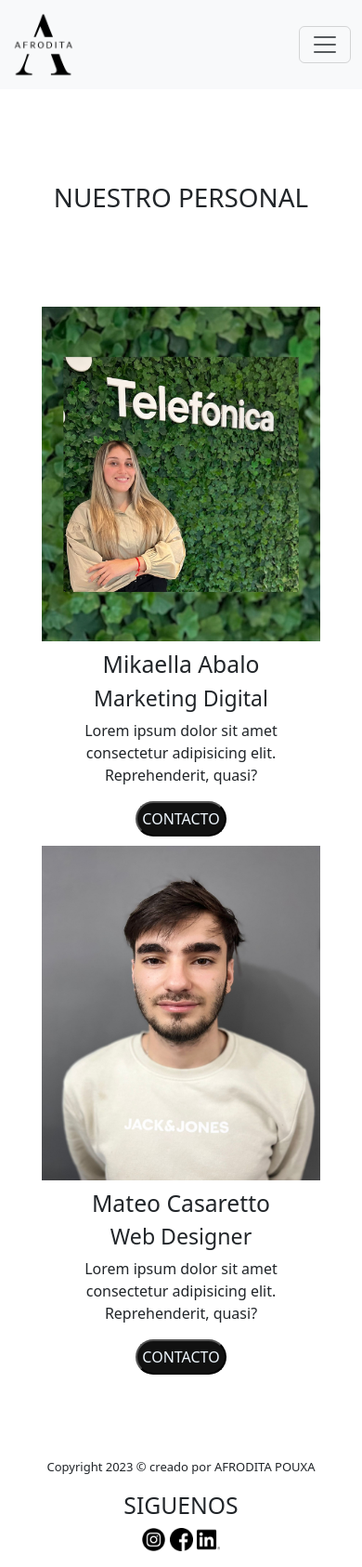
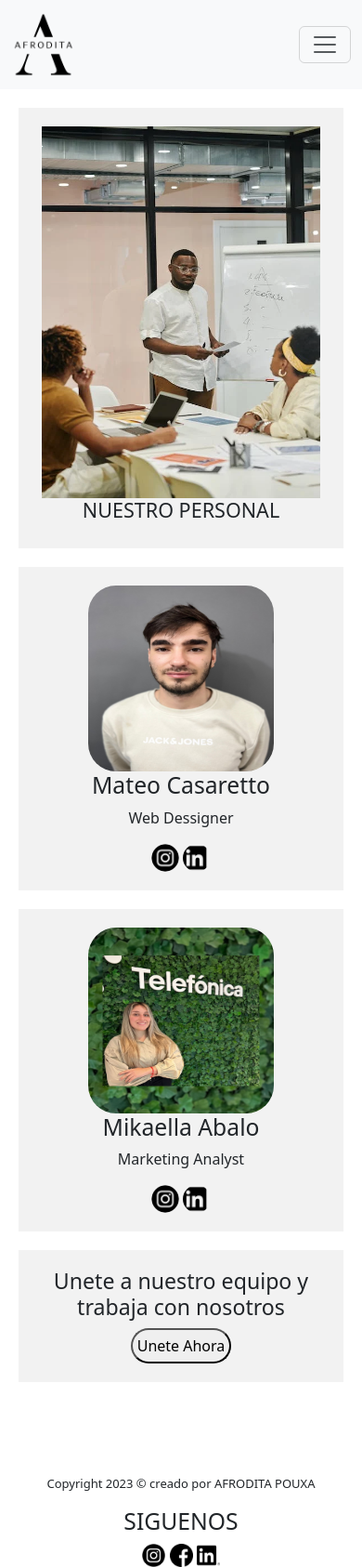
Before and after one commit to matecasaretto/PF-CASARETTO, a plain HTML site: page pages/personal.html in a window 390 px wide. Shown: the whole page at 93% size. Drawn offline with Linux system fonts and the light colour scheme.

Commit message:
Correcciones para Re-entrega

```diff
--- a/css/style.css
+++ b/css/style.css
@@ -166,16 +166,17 @@ nav a {
     text-decoration: none;
     color: aliceblue;
 }
+/*Styles de sobre nosotros*/
+.about-imgs {
+  display: flex;
+  flex-direction: column;
+  align-items: center;
+  text-align: center;
+}
 
-
-/*Styles de sobre nosotros*/
-.about-father{
-    display: grid;
-    grid-template-columns: 2fr 2fr;
-    grid-template-areas: "fila1" "fila2";
-    grid-template-rows: 0.5fr 0.5fr;
-    column-gap: 20px;
-    justify-content: center;
+.about-imgs img {
+  max-width: 100%;
+  max-height: 100%;
 }
 
 .about-title{
@@ -183,50 +184,91 @@ nav a {
     justify-content: center;
 }
 
-.about-img{
-    margin: 100px;
+
+
+
+/*Styles de PERSONAL*/
+  .main-about {
+    display: grid;
+    grid-template-columns: 1fr 1fr;
+    grid-template-rows: 1fr 1fr;
+    gap: 20px;
+    padding: 20px;
   }
 
-.about-img-1{
+  .hero {
     display: flex;
     flex-direction: column;
+    justify-content: center;
+    align-items: flex-start;
+    background-color: #f2f2f2;
+    text-align: center;
+    padding: 20px;
   }
 
 
-/*Styles de PERSONAL*/
+  .hero img{
+    height: 200px;
+    width: 200px;
+    border-radius: 30px;
+  }
+
+   .info a img{
+    height: 30px;
+    width: 30px;
+  }
 
 
-.personal{
-    background-color: #FFFFFF;
+
+  .content {
+    grid-row: 1/3;
+    background-color: #f2f2f2;
+    padding: 20px;
+    display: flex;
+    align-items: center;
+    text-align: center;
+    flex-direction: column;
+    font-size: 30px;
  }
 
-.personal-card{
-    width: 300px;
-    background-color: transparent;
-    margin: 0;
-    justify-content: space-between;
+  .content img{
+    justify-content: center;
+    height:800px;
+    width: 500px;
   }
 
-.personal-card img{
-    width: 100%;
+  .content h3{
+    font-size: 40px;
   }
 
-.personal-body{
-    text-align: center;
-    padding: 10px;
+  .sidebar {
+    background-color: #f2f2f2;
+    padding: 20px;
+  }
+  .moon{
+    grid-column: 1/3;
+    background-color: #f2f2f2;
+    padding: 20px;
+    display: flex;
+    flex-direction: column;
+    justify-content: center;
+    align-items: center;
   }
 
-.personal-button-card{
+  .moon button{
+    padding: 5px;
     border-radius: 20px;
-    padding: 5px;
-    background-color: #111111;
+    text-decoration: none;
   }
 
-.personal-button-card a{
-    border-radius: 20px;
-    text-decoration: none;
-    color: aliceblue;
+  .moon button:hover{
+    color: grey;
   }
+
+  .moon h3{
+    text-align: center;
+  }
+
 
 /*Styles de footer*/
 .container-footer-personal{
@@ -247,33 +289,34 @@ footer a img{
 
 /* STYLE MEDIAQUERRY */
 
-@media (max-width: 720px) {
-    /* Productos */
-    .products-father{
-        display: flex;
-        flex-direction: column;
-        justify-content: center;
-    }
-
-    header{
-        display: flex;
-        flex-direction: column;
-        height: 150px;
-    }
-    /* Index */
+@media (max-width: 840px) {
     .caja1 h1{
         font-size: 60px;
     }
     .caja1 a button{
         font-size: 15px;
     }
-    /* PERSONAL */
-    .personal-container{
+    /*about*/
+    .container-about{
         display: flex;
         justify-content: center;
     }
+    .content{
+        grid-column: 1/3;
+        justify-content: center;
+        align-items: center;
+    }
+}
 
-
+@media (max-width: 540px) {
+    .content img{
+        height: 400px;
+        width: 300px;
+    }
+    .hero{
+        grid-column: 1/3;
+        align-items: center;
+    }
 }
 
 /* Styles NavBar Boostrap */
--- a/pages/personal.html
+++ b/pages/personal.html
@@ -15,18 +15,20 @@
 </head>
 
 <body class="personal">
+    <header>
         <nav class="navbar navbar-expand-lg bg-body-tertiary">
             <div class="container-fluid">
                 <a class="navbar-brand" href="/index.html">
                     <img class="logo" src="/img/afroditalogo.png" alt="">
                 </a>
-            <button class="navbar-toggler" type="button" data-bs-toggle="collapse" data-bs-target="#navbarNavAltMarkup"
-                aria-controls="navbarNavAltMarkup" aria-expanded="false" aria-label="Toggle navigation">
+                <button class="navbar-toggler" type="button" data-bs-toggle="collapse"
+                    data-bs-target="#navbarNavAltMarkup" aria-controls="navbarNavAltMarkup" aria-expanded="false"
+                    aria-label="Toggle navigation">
                     <span class="navbar-toggler-icon"></span>
                 </button>
                 <div class="collapse navbar-collapse" id="navbarNavAltMarkup">
                     <div class="navbar-nav">
-                    <a class="nav-link" aria-current="page" href="/pages/Sobre.nosotros.html">Sobre Nostros</a>
+                        <a class="nav-link" aria-current="page" href="/pages/Sobre-nosotros.html">Sobre Nostros</a>
                         <a class="nav-link" href="/pages/contactos.html">Contactos</a>
                         <a class="nav-link" href="/pages/productos.html">Productos</a>
                         <a class="nav-link" href="/pages/personal.html">Personal</a>
@@ -34,59 +36,103 @@
                 </div>
             </div>
         </nav>
+    </header>
 
-    <div class="title">
-        <h1>NUESTRO PERSONAL</h1>
+
+
+
+
+
+
+
+
+    <main class="container-about">
+        <div class="main-about">
+            <section class="hero">
+                <div class="info">
+                <img src="../img/mateo.png" alt="">
+                <h2>Mateo Casaretto</h2>
+                <p>Web Dessigner</p>
+                    <a href="https://www.instagram.com/mate_casaretto/"><img src="../img/instagram.png" alt=""></a>
+                    <a href="https://www.linkedin.com/in/mateo-casaretto-38707b240/"><img src="../img/linkedin.png" alt=""></a>
                 </div>
-    <hr class="hr-line">
+            </section>
+            <section class="content">
+                <img src="../img/pexels-photo-7971355.webp" alt="">
+                <h4>NUESTRO PERSONAL</h4>
+            </section>
+            <section class="hero">
+                <div class="info">
+                    <img src="../img/mika.png" alt="">
+                    <h2>Mikaella Abalo</h2>
+                    <p>Marketing Analyst</p>
+                        <a href="https://www.instagram.com/mikaellaabalo/"><img src="../img/instagram.png" alt=""></a>
+                        <a href="https://www.linkedin.com/in/mikaellaabalo/"><img src="../img/linkedin.png" alt=""></a>
+                    </div>
+            </section>
+            <section class="moon">
+                <h3>Unete a nuestro equipo y trabaja con nosotros</h3>
+                <a href="..."> <button>Unete Ahora</button> </a>
+            </section>
+        </div>
+    </main>
 
-    <div class="container text-center">
-        <div class="row">
-            <div class="col">
-                <div class="personal-container">
-                    <div class="personal-card">
-                        <img src="/img/mika.png" alt="">
-                        <div class="personal-body">
-                            <h2>Mikaella Abalo</h2>
-                            <h3>Marketing Digital</h3>
-                            <p>Lorem ipsum dolor sit amet consectetur
-                                adipisicing elit. Reprehenderit, quasi?</p>
-                            <button class="personal-button-card"><a
-                                    href="https://www.linkedin.com/in/mikaellaabalo/">CONTACTO</a></button>
-                        </div>
-                    </div>
-                </div>
-            </div>
 
-            <div class="col">
-                <div class="personal-container">
-                    <div class="personal-card">
-                        <img src="/img/mateo.png" alt="">
-                        <div class="personal-body">
-                            <h2>Mateo Casaretto</h2>
-                            <h3>Web Designer</h3>
-                            <p>Lorem ipsum dolor sit amet consectetur
-                                adipisicing elit. Reprehenderit, quasi?</p>
-                            <button class="personal-button-card"><a
-                                    href="https://www.linkedin.com/in/mateo-casaretto-38707b240/">CONTACTO</a></button>
-                        </div>
-                    </div>
-                </div>
-            </div>
-        </div>
+
+
+
+
+
+
+
+
+
+
+
+
+
+
+
+
+
+
+
+
+
+
+
+
+
+
+
+
+
+
+
+
+
+
+
+
+
+
+
+
+
 
     <footer class="container-footer-personal">
         <p>Copyright 2023 &copy; creado por AFRODITA POUXA</p>
         <h2>SIGUENOS</h2>
         <div>
-                <a href="https://www.instagram.com/afroditasecondh/"><img src="/img/instagram.png"
-                        alt="Logo Instagram"></a>
+            <a href="https://www.instagram.com/afroditasecondh/"><img src="/img/instagram.png" alt="Logo Instagram"></a>
             <a href="#"><img src="/img/facebook.png" alt="Logo Facebook"></a>
             <a href="https://www.linkedin.com/in/mateo-casaretto-38707b240/"><img src="/img/linkedin.png"
                     alt="Logo linkedin"></a>
         </div>
     </footer>
     <script src="/js/bootstrap.bundle.min.js"></script>
+    </section>
+    </main>
 </body>
 
 </html>
```
Also changed, not shown: index.html (+9 -2 lines), pages/Sobre-nosotros.html (added, +95 -0 lines), pages/Sobre.nosotros.html (deleted, +0 -86 lines), pages/contactos.html (+3 -1 lines), pages/productos.html (+23 -17 lines), img/pexels-photo-7971355.webp (added). Lines whose indentation alone changed are shown as unchanged.
